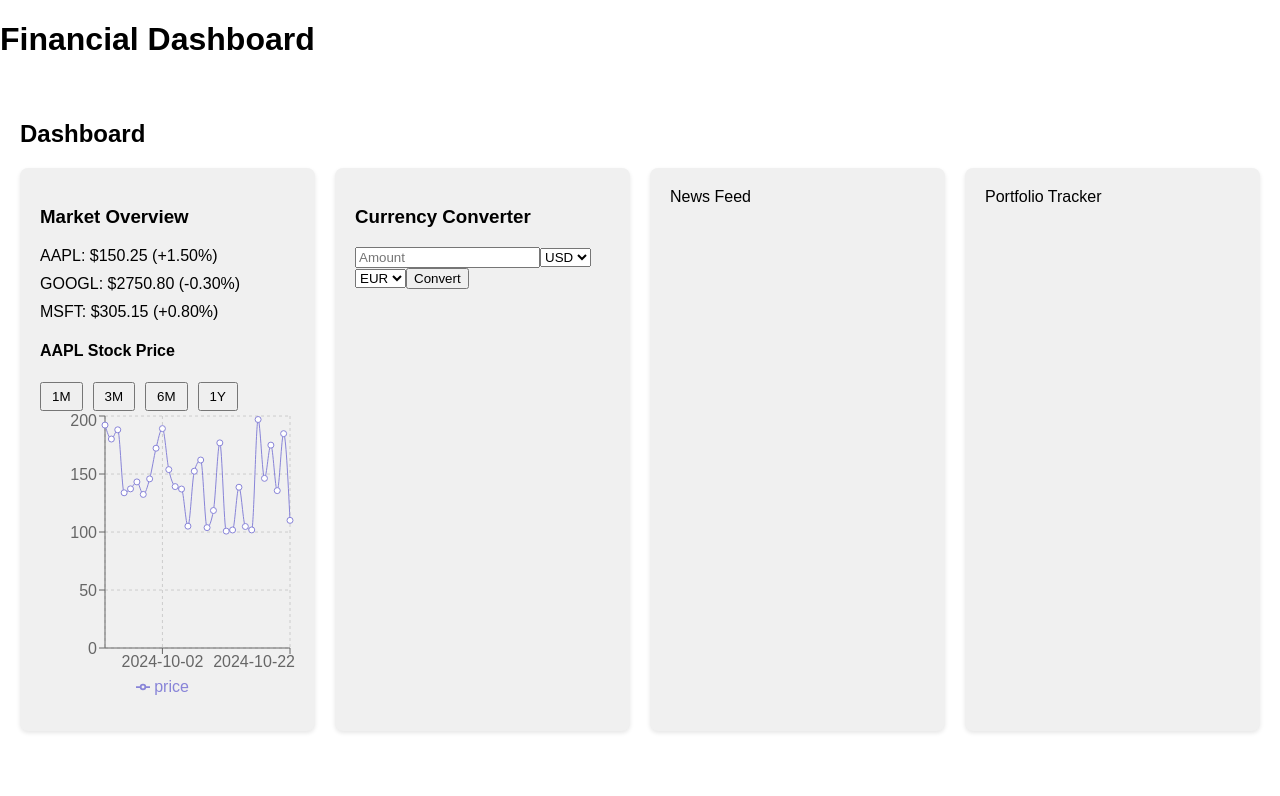
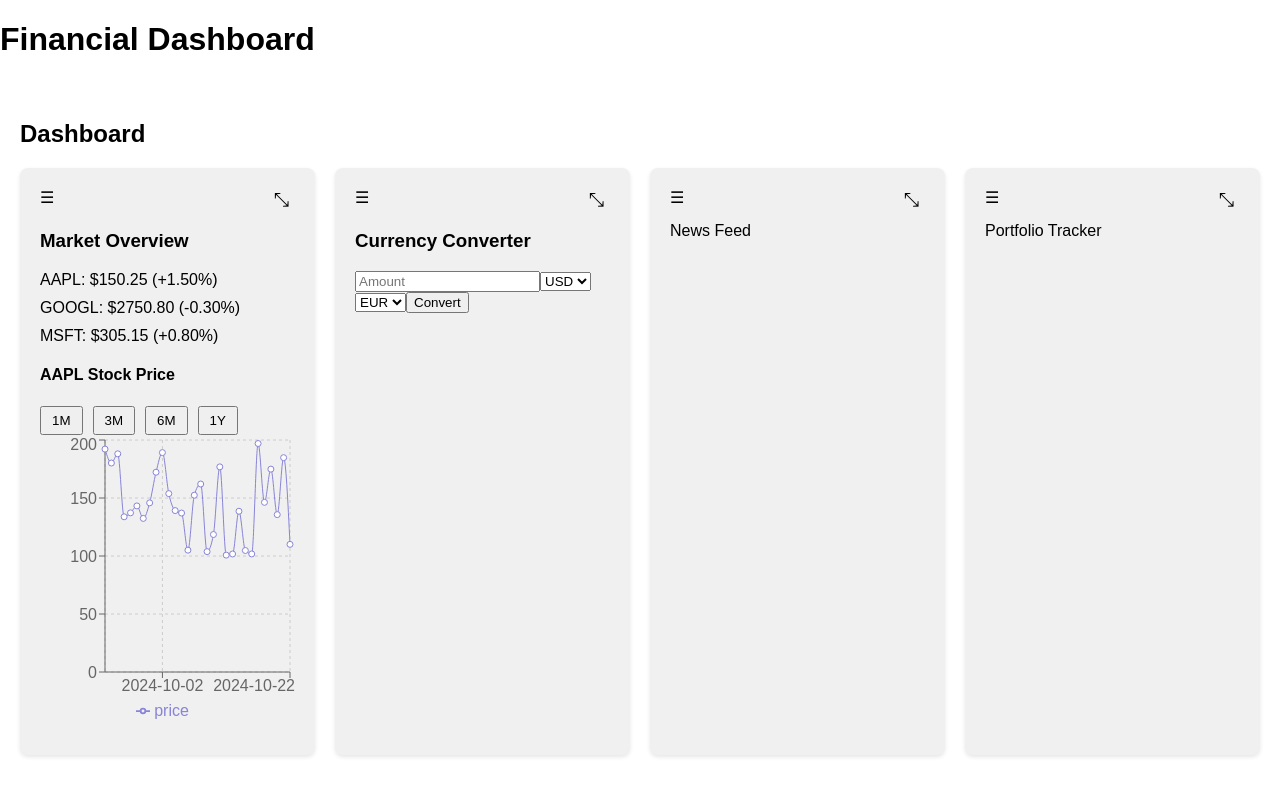
Before and after one commit to craiglawsonnn/financialDashboard, a Next.js app: page / in a window 1280 px wide. Shown: the top 796 px of the page. Built offline with nearby package versions, Linux system fonts and the light colour scheme.

Commit message:
adding modular functionality

```diff
--- a/src/components/Dashboard.tsx
+++ b/src/components/Dashboard.tsx
@@ -1,22 +1,69 @@
-import React from 'react';
+import React, { useState } from 'react';
+import { DragDropContext, Droppable, Draggable } from 'react-beautiful-dnd';
 import MarketOverview from './MarketOverview';
 import CurrencyConverter from './CurrencyConverter';
 
+interface Tile {
+  id: string;
+  component: React.ReactNode;
+}
+
 const Dashboard: React.FC = () => {
-  console.log('Dashboard component rendering');
+  const [tiles, setTiles] = useState<Tile[]>([
+    { id: 'market-overview', component: <MarketOverview /> },
+    { id: 'currency-converter', component: <CurrencyConverter /> },
+    { id: 'news-feed', component: <div>News Feed</div> },
+    { id: 'portfolio-tracker', component: <div>Portfolio Tracker</div> },
+  ]);
+  const [fullscreenTile, setFullscreenTile] = useState<string | null>(null);
+
+  const onDragEnd = (result: any) => {
+    if (!result.destination) return;
+    const items = Array.from(tiles);
+    const [reorderedItem] = items.splice(result.source.index, 1);
+    items.splice(result.destination.index, 0, reorderedItem);
+    setTiles(items);
+  };
+
+  const toggleFullscreen = (id: string) => {
+    setFullscreenTile(fullscreenTile === id ? null : id);
+  };
+
   return (
     <div className="dashboard">
       <h2>Dashboard</h2>
-      <div className="dashboard-grid">
-        <div className="module">
-          <MarketOverview />
-        </div>
-        <div className="module">
-          <CurrencyConverter />
-        </div>
-        <div className="module">News Feed</div>
-        <div className="module">Portfolio Tracker</div>
-      </div>
+      <DragDropContext onDragEnd={onDragEnd}>
+        <Droppable droppableId="tiles">
+          {(provided) => (
+            <div
+              {...provided.droppableProps}
+              ref={provided.innerRef}
+              className={`dashboard-grid ${fullscreenTile ? 'fullscreen' : ''}`}
+            >
+              {tiles.map((tile, index) => (
+                <Draggable key={tile.id} draggableId={tile.id} index={index}>
+                  {(provided) => (
+                    <div
+                      ref={provided.innerRef}
+                      {...provided.draggableProps}
+                      className={`module ${fullscreenTile === tile.id ? 'fullscreen' : ''}`}
+                    >
+                      <div className="module-header" {...provided.dragHandleProps}>
+                        <span>☰</span>
+                        <button onClick={() => toggleFullscreen(tile.id)}>
+                          {fullscreenTile === tile.id ? '⤢' : '⤡'}
+                        </button>
+                      </div>
+                      {tile.component}
+                    </div>
+                  )}
+                </Draggable>
+              ))}
+              {provided.placeholder}
+            </div>
+          )}
+        </Droppable>
+      </DragDropContext>
     </div>
   );
 };
--- a/src/styles/globals.css
+++ b/src/styles/globals.css
@@ -15,11 +15,43 @@ body {
   gap: 20px;
 }
 
+.dashboard-grid.fullscreen {
+  display: block;
+}
+
 .module {
   background-color: #f0f0f0;
   padding: 20px;
   border-radius: 8px;
   box-shadow: 0 2px 4px rgba(0,0,0,0.1);
+  position: relative;
+}
+
+.module.fullscreen {
+  position: fixed;
+  top: 0;
+  left: 0;
+  right: 0;
+  bottom: 0;
+  z-index: 1000;
+  overflow: auto;
+}
+
+.module-header {
+  display: flex;
+  justify-content: space-between;
+  margin-bottom: 10px;
+}
+
+.module-header span {
+  cursor: grab;
+}
+
+.module-header button {
+  background: none;
+  border: none;
+  cursor: pointer;
+  font-size: 1.2em;
 }
 
 .market-overview ul {
```
